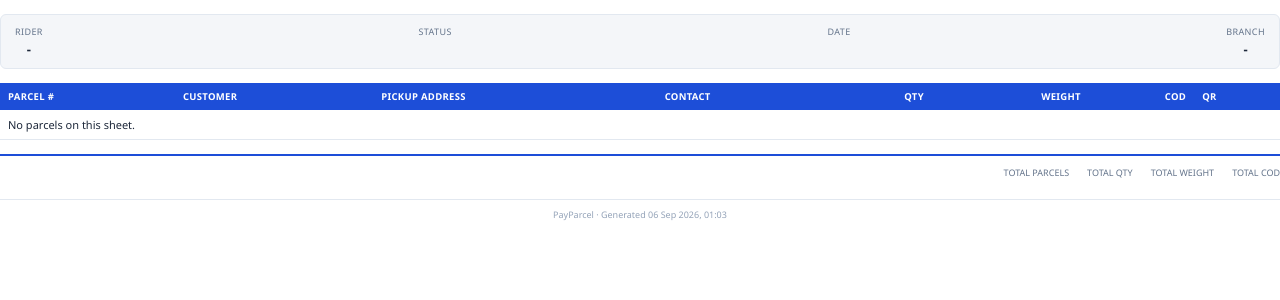
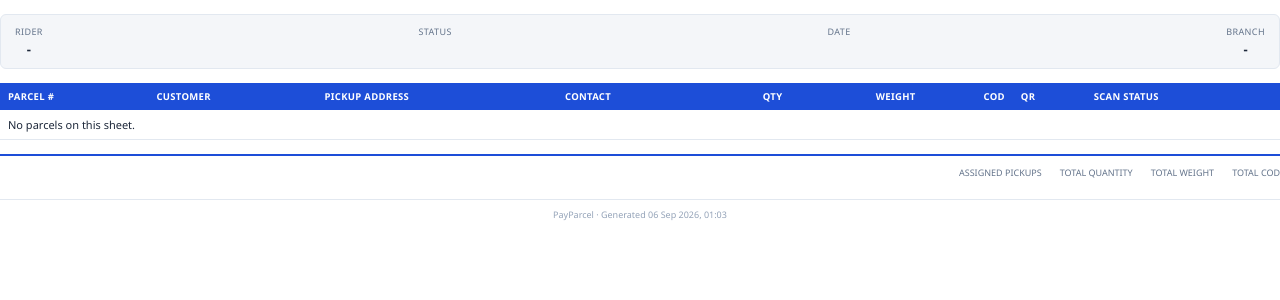
Before and after one commit to alialeem01/payparcel-backend, a Django app: template templates/tracking/print_pickup_sheet.html in a window 1280 px wide. Shown: the part 59-359 px from the top of the page. Run offline with Django 5.2, Linux system fonts and the light colour scheme; the template is opened without the code that fills it, so the values that code supplies are empty.

Commit message:
Correct pickup workflow statuses, add QR scan confirm action, fix pickup sheet totals

```diff
--- a/operations/admin.py
+++ b/operations/admin.py
@@ -54,7 +54,7 @@ class PickupSheetAdmin(ModelAdmin):
 
             sheet = PickupSheet.objects.create(rider=rider)
             sheet.parcels.set(parcels)
-            parcels.update(status='Ready to Pickup', assigned_rider=rider)
+            parcels.update(status='Ready for Pickup', assigned_rider=rider)
 
             self.message_user(request, f'Pickup Sheet {sheet.sheet_number} created with {parcels.count()} order(s).')
 
@@ -111,7 +111,7 @@ class PickupSheetAdmin(ModelAdmin):
                 CustomerParcel.objects.filter(pk__in=removed_ids).update(status='Order', assigned_rider=None)
 
             if added_ids:
-                CustomerParcel.objects.filter(pk__in=added_ids, status='Order').update(status='Ready to Pickup', assigned_rider=rider)
+                CustomerParcel.objects.filter(pk__in=added_ids, status='Order').update(status='Ready for Pickup', assigned_rider=rider)
 
             sheet.rider = rider
             sheet.parcels.set(CustomerParcel.objects.filter(pk__in=parcel_ids))
--- a/parcels/admin.py
+++ b/parcels/admin.py
@@ -91,7 +91,7 @@ class CustomerParcelAdmin(ModelAdmin):
             sheet = PickupSheet.objects.create(rider=rider, shipper_id=sheet_shipper_id)
             sheet.parcels.set(queryset)
 
-            queryset.update(status='Ready to Pickup', assigned_rider=rider)
+            queryset.update(status='Ready for Pickup', assigned_rider=rider)
 
             self.message_user(request, f'{queryset.count()} parcel(s) assigned to {rider.name}. Pickup Sheet {sheet.sheet_number} created.')
             return
--- a/payparcel/urls.py
+++ b/payparcel/urls.py
@@ -1,7 +1,7 @@
 import payparcel.admin_config
 from django.contrib import admin
 from django.urls import path, include
-from parcels.views import track_parcel
+from parcels.views import track_parcel, confirm_pickup
 from operations.views import track_pickup_sheet, print_pickup_sheet
 
 urlpatterns = [
@@ -9,6 +9,7 @@ urlpatterns = [
     path('api/', include('parcels.urls')),
     path('api/customers/', include('customers.urls')),
     path('track/<str:cn>/', track_parcel, name='track_parcel'),
+    path('track/<str:cn>/confirm-pickup/', confirm_pickup, name='confirm_pickup'),
     path('track/pickupsheet/<str:sheet_number>/', track_pickup_sheet, name='track_pickup_sheet'),
     path('track/pickupsheet/<str:sheet_number>/print/', print_pickup_sheet, name='print_pickup_sheet'),
 ]
--- a/templates/tracking/print_pickup_sheet.html
+++ b/templates/tracking/print_pickup_sheet.html
@@ -150,6 +150,7 @@
                 <th class="num">Weight</th>
                 <th class="num">COD</th>
                 <th>QR</th>
+                <th>Scan Status</th>
             </tr>
         </thead>
         <tbody>
@@ -159,9 +160,11 @@
                 <td>{{ p.shipper.customer_name }}</td>
                 <td>{{ p.shipper.customer_pickup_address|default:"-" }}</td>
                 <td>{{ p.shipper.customer_phone_number|default:"-" }}</td>
+                <td>{% if p.status == 'Order' or p.status == 'Ready for Pickup' %}Pending{% else %}Picked{% endif %}</td>
                 <td class="num">{{ p.number_of_pieces }}</td>
                 <td class="num">{{ p.parcel_weight }}</td>
                 <td class="num">{{ p.cod }}</td>
+
                 <td class="qr-cell">
                     {% if p.tracking_qr_code %}
                     <img src="{{ p.tracking_qr_code.url }}" alt="QR">
@@ -171,18 +174,18 @@
                 </td>
             </tr>
             {% empty %}
-            <tr><td colspan="8">No parcels on this sheet.</td></tr>
+            <tr><td colspan="9">No parcels on this sheet.</td></tr>
             {% endfor %}
         </tbody>
     </table>
 
     <div class="totals-bar">
         <div class="total-item">
-            <div class="label">Total Parcels</div>
+            <div class="label">Assigned Pickups</div>
             <div class="value">{{ totals.count }}</div>
         </div>
         <div class="total-item">
-            <div class="label">Total Qty</div>
+            <div class="label">Total Quantity</div>
             <div class="value">{{ totals.quantity }}</div>
         </div>
         <div class="total-item">
```
Also changed, not shown: parcels/models.py (+7 -7 lines), parcels/views.py (+9 -0 lines), templates/tracking/track_parcel.html (+8 -0 lines).
